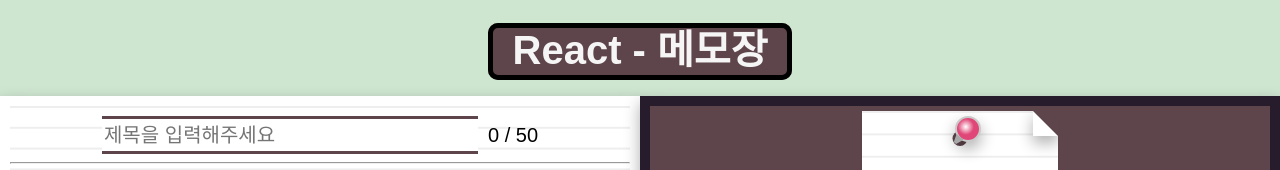
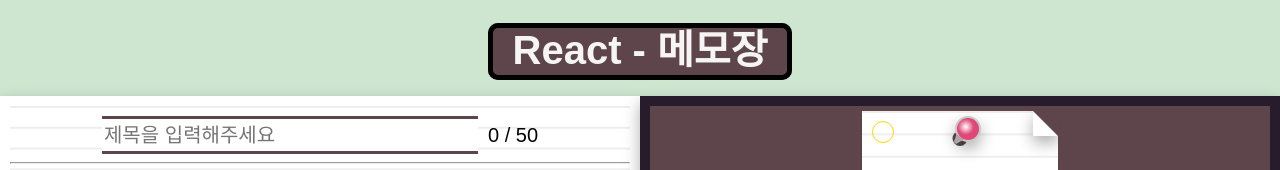
Before and after one commit to HSH-5566/react-notepad, a React (Create React App) app: page / in a window 1280 px wide. Both pictures are taken after typing "Sample", "Sample" into the empty fields and a click on the button "SAVE". Shown: the top 170 px of the page. Built offline with nearby package versions, Linux system fonts and the light colour scheme.

Commit message:
likeBtn - classAttach

```diff
--- a/src/component/MemoList.js
+++ b/src/component/MemoList.js
@@ -13,16 +13,22 @@
   const [editMemo, setEditMemo] = useState(false);
   const [editTitle, setEditTitle] = useState(false);
   const [modal, setModal] = useState(false);
+  const [like, setLike] = useState(false);
 
   const modalClose = () => {
     setModal(false);
   };
+
+  const likeBtnClick = () => {
+    setLike(!like);
+  }
 
   return (
     <>
       <li>
         <a href="#!">
           <div className="ListObject">
+            <div className={`likeBtn ${like ? 'likeBtnClick' : ''}`} onClick={likeBtnClick}></div>
             <div onClick={(e) => setModal(true)} className="modalBtn"></div>
             <div className="Hole"></div>
             <button className="delBtn" onClick={() => del(id)}>
--- a/src/style/memoList.css
+++ b/src/style/memoList.css
@@ -124,6 +124,22 @@
     background-color: #e8e8e8;
   }
 
+  .likeBtn{
+    position:absolute;
+    border-radius: 50%;
+    width: 20px;
+    height: 20px;
+    background: transparent;
+    border: 1px solid #ffd700;
+    top: 5%;
+    left: 5%;
+  }
+
+  .likeBtnClick {
+    background: #ffd700;
+  }
+
+
   .delBtn {
     width: 26px;
     height: 26px;
```
